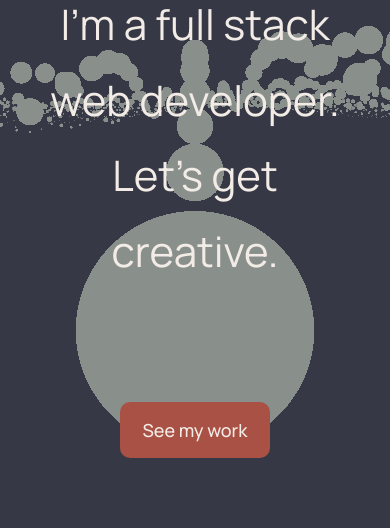
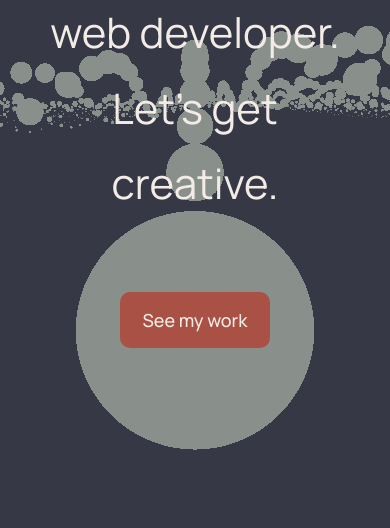
Before and after one commit to andrewboles/personalwebsite, a website built with webpack: page dist/index.html in a window 390 px wide. Shown: the part 316-844 px from the top of the page. Built offline with nearby package versions, Linux system fonts and the light colour scheme.

Commit message:
worked on hero button

```diff
--- a/src/style.css
+++ b/src/style.css
@@ -198,10 +198,8 @@ nav svg {
   font-weight: 400;
 }
 #workjump {
-
   position: absolute;
-  bottom: -50vh;
-  z-index: 2;
+  top: 60vh;
   border-radius: 10px;
   padding: 1rem 1.4rem;
   background-color: #a95144;
@@ -446,7 +444,8 @@ a:link {
     margin: 35px 0px;
   }
   #workjump{
-    bottom: -20vh;
+    margin-top: 70px;
+    position: static;
   }
 }
 
@@ -457,7 +456,7 @@ a:link {
 
   .hero-text {
     flex-direction: column;
-    top: 18vh;
+    top: 10vh;
   }
   .about h2 {
     margin-top: 0px;
```
Also changed, not shown: 1 other file.
